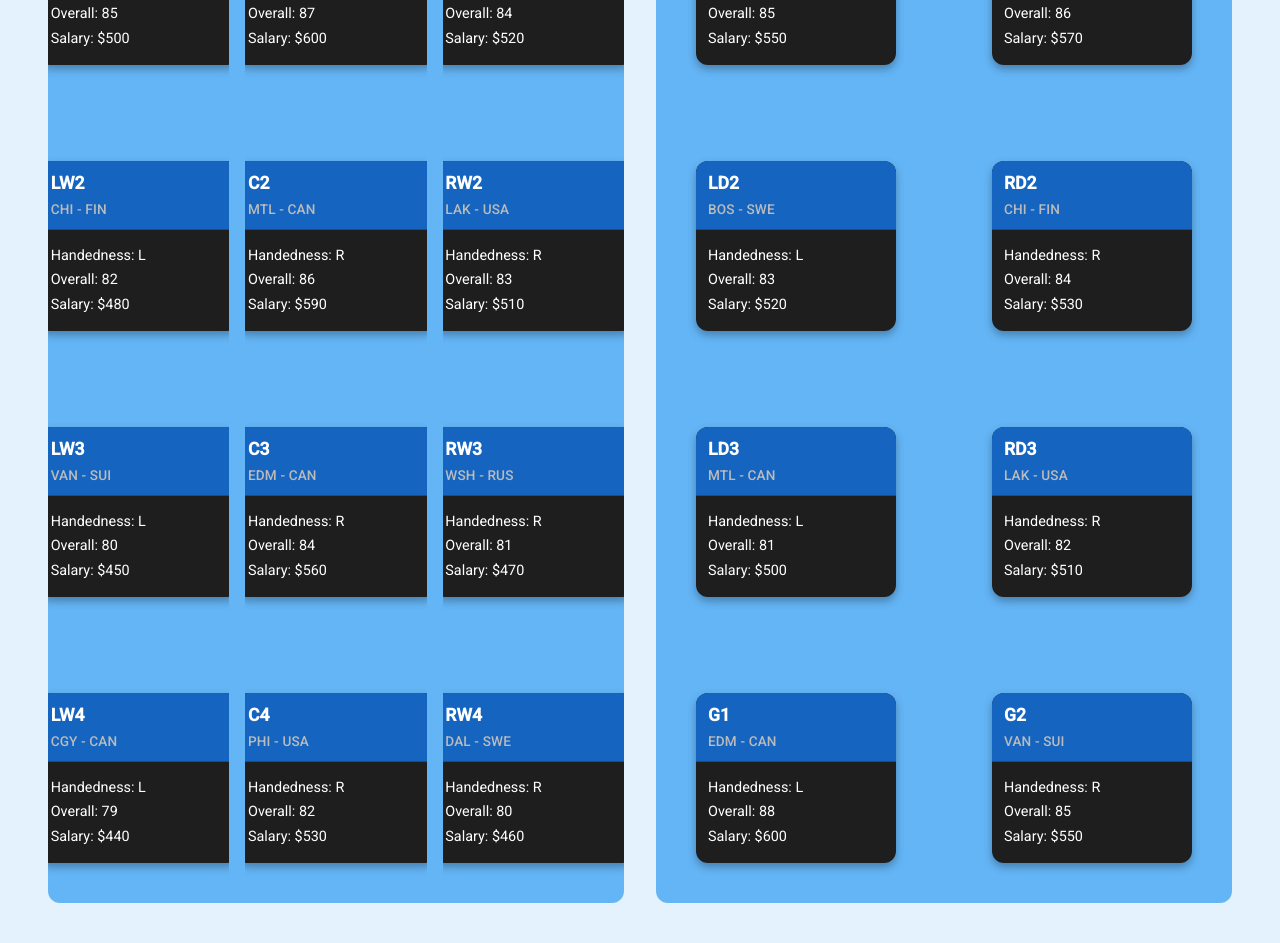
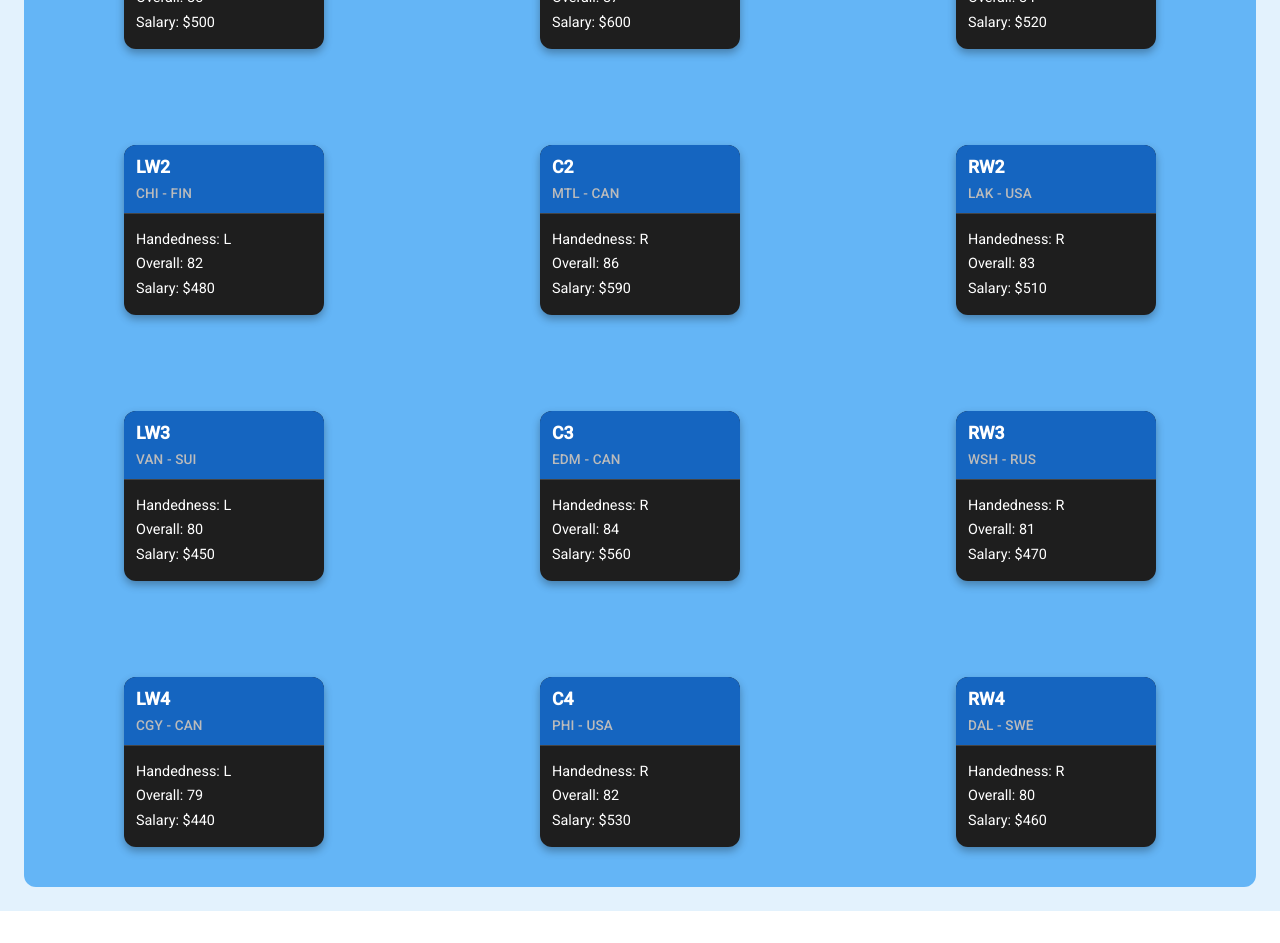
Before and after one commit to looolol/nhl-chem, an Angular app: page /team in a window 1280 px wide. Shown: the part 320-1263 px from the top of the page. After the commit the page ends 1231 px from the top, so only its background shows below. Built offline with nearby package versions, Linux system fonts and the light colour scheme.

Commit message:
drag and drop forwards

```diff
--- a/src/app/app.component.ts
+++ b/src/app/app.component.ts
@@ -10,7 +10,6 @@ import {MatMenuModule} from "@angular/material/menu";
   imports: [
     RouterOutlet,
     RouterLink,
-    RouterLinkActive,
     MatToolbarModule,
     MatButtonModule,
     MatIconModule,
--- a/src/app/components/team/team.component.css
+++ b/src/app/components/team/team.component.css
@@ -19,3 +19,14 @@ mat-grid-tile.selected {
   outline: 3px solid #007bff;
   border-radius: 6px;
 }
+.cdk-drag-placeholder {
+  display: none !important;
+}
+
+.cdk-drag-animating {
+  transition: none !important;
+}
+
+.grid-tile {
+  cursor: grab;
+}
--- a/src/app/components/team/team.component.html
+++ b/src/app/components/team/team.component.html
@@ -1,39 +1,26 @@
-<div class="team-container">
-
 <!-- Forwards Section -->
 <div class="forwards-section section-background">
-    <mat-grid-list cols="3" rowHeight="250px" gutterSize="16px">
+  <mat-grid-list
+    cols="3"
+    rowHeight="250px"
+    gutterSize="16px"
+    cdkDropList
+    [cdkDropListSortingDisabled]="true"
+    (cdkDropListDropped)="onDrop($event, 'forwards')"
+  >
     <mat-grid-tile
       *ngFor="let player of forwards; let i = index"
-        [class.selected]="selectedPlayer?.list === 'forwards' && selectedPlayer?.index === i"
-        (click)="selectPlayer('forwards', i)"
+      cdkDrag
+      [cdkDragData]="i"
+      (mouseenter)="hoveredIndex = i"
     >
+      <ng-template cdkDragPreview>
+        <app-player [player]="player"></app-player>
+      </ng-template>
+
+      <ng-template cdkDragPlaceholder></ng-template>
+
       <app-player [player]="player"></app-player>
     </mat-grid-tile>
   </mat-grid-list>
 </div>
-
-  <!-- Defense + Goalies Section -->
-  <div class="defense-section section-background">
-    <mat-grid-list cols="2" rowHeight="250px" gutterSize="16px">
-      <!-- Defense -->
-      <mat-grid-tile
-        *ngFor="let player of defense; let i = index"
-        [class.selected]="selectedPlayer?.list === 'defense' && selectedPlayer?.index === i"
-        (click)="selectPlayer('defense', i)"
-      >
-        <app-player [player]="player"></app-player>
-      </mat-grid-tile>
-
-      <!-- Goalies -->
-      <mat-grid-tile
-        *ngFor="let player of goalies; let i = index"
-        [class.selected]="selectedPlayer?.list === 'goalies' && selectedPlayer?.index === i"
-        (click)="selectPlayer('goalies', i)"
-      >
-        <app-player [player]="player"></app-player>
-      </mat-grid-tile>
-    </mat-grid-list>
-  </div>
-
-</div>
--- a/src/app/components/team/team.component.ts
+++ b/src/app/components/team/team.component.ts
@@ -3,6 +3,7 @@ import {Player} from '../../models/players';
 import {CommonModule} from '@angular/common';
 import {PlayerComponent} from '../player/player.component';
 import {MatGridListModule} from '@angular/material/grid-list';
+import {CdkDragDrop, DragDropModule} from '@angular/cdk/drag-drop';
 
 type PlayerList = 'forwards' | 'defense' | 'goalies';
 
@@ -12,6 +13,7 @@ type PlayerList = 'forwards' | 'defense' | 'goalies';
     CommonModule,
     PlayerComponent,
     MatGridListModule,
+    DragDropModule,
   ],
   templateUrl: './team.component.html',
   styleUrl: './team.component.css'
@@ -47,51 +49,26 @@ export class TeamComponent {
     { name: 'G2', handedness: 'R', overall: 85, salary: 550, country: 'SUI', team: 'VAN', position: 'G' },
   ];
 
-  selectedPlayer: { list: PlayerList; index: number } | null = null;
+  hoveredIndex: number | null = null;
 
-  selectPlayer(list: PlayerList, index: number) {
-    if (!this.selectedPlayer) {
-      // First click → highlight this player
-      this.selectedPlayer = { list, index };
-    } else {
-      if (this.selectedPlayer.list !== list) {
-        // Clicked a player from a different list → reset selection
-        this.selectedPlayer = { list, index };
-        return;
-      }
+  onDrop(event: CdkDragDrop<number[]>, listName: PlayerList) {
+    const draggedIndex = event.item.data;
+    const targetIndex = this.hoveredIndex ?? draggedIndex;
 
-      // Second click is in the same list → swap
-      this.swapPlayers(this.selectedPlayer, { list, index });
-      this.selectedPlayer = null;
-    }
-  }
+    if (draggedIndex === targetIndex) return;
 
-
-  swapPlayers(p1: { list: PlayerList; index: number }, p2: { list: PlayerList; index: number }) {
-    let list1: Player[];
-    let list2: Player[];
-
-    // Resolve first list
-    switch (p1.list) {
-      case 'forwards': list1 = this.forwards; break;
-      case 'defense': list1 = this.defense; break;
-      case 'goalies': list1 = this.goalies; break;
+    // Determine list array
+    let listArray: Player[];
+    switch (listName) {
+      case 'forwards': listArray = this.forwards; break;
+      case 'defense': listArray = this.defense; break;
+      case 'goalies': listArray = this.goalies; break;
     }
 
-    // Resolve second list
-    switch (p2.list) {
-      case 'forwards': list2 = this.forwards; break;
-      case 'defense': list2 = this.defense; break;
-      case 'goalies': list2 = this.goalies; break;
-    }
+    // Swap players
+    [listArray[draggedIndex], listArray[targetIndex]] =
+      [listArray[targetIndex], listArray[draggedIndex]];
 
-    // Swap
-    const temp = list1[p1.index];
-    list1[p1.index] = list2[p2.index];
-    list2[p2.index] = temp;
+    this.hoveredIndex = null;
   }
-
-
-
-
 }
```
Lines whose indentation alone changed are shown as unchanged.
